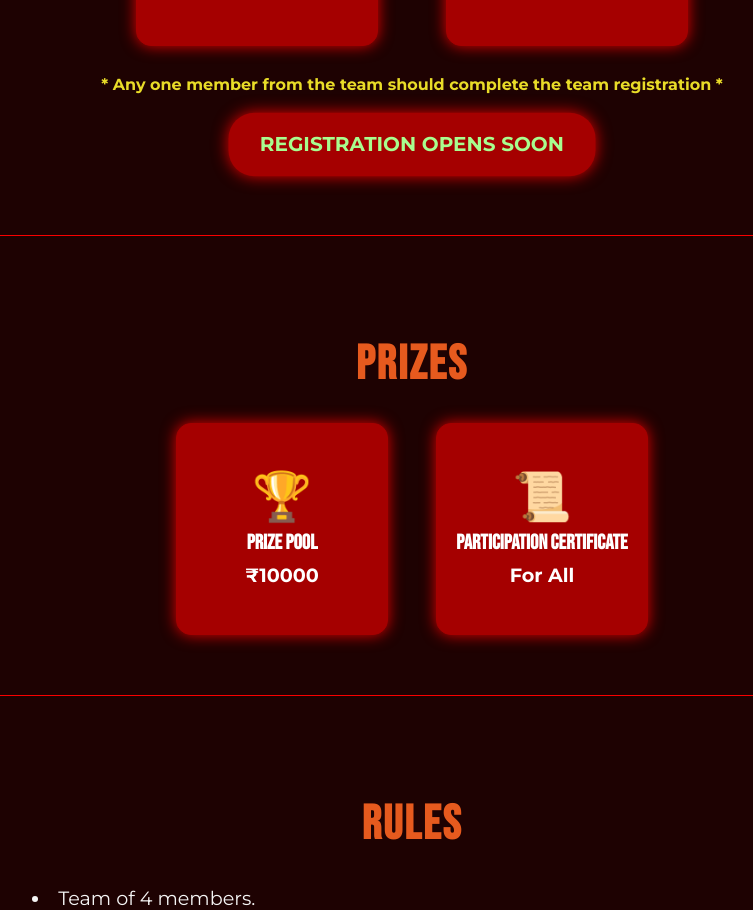
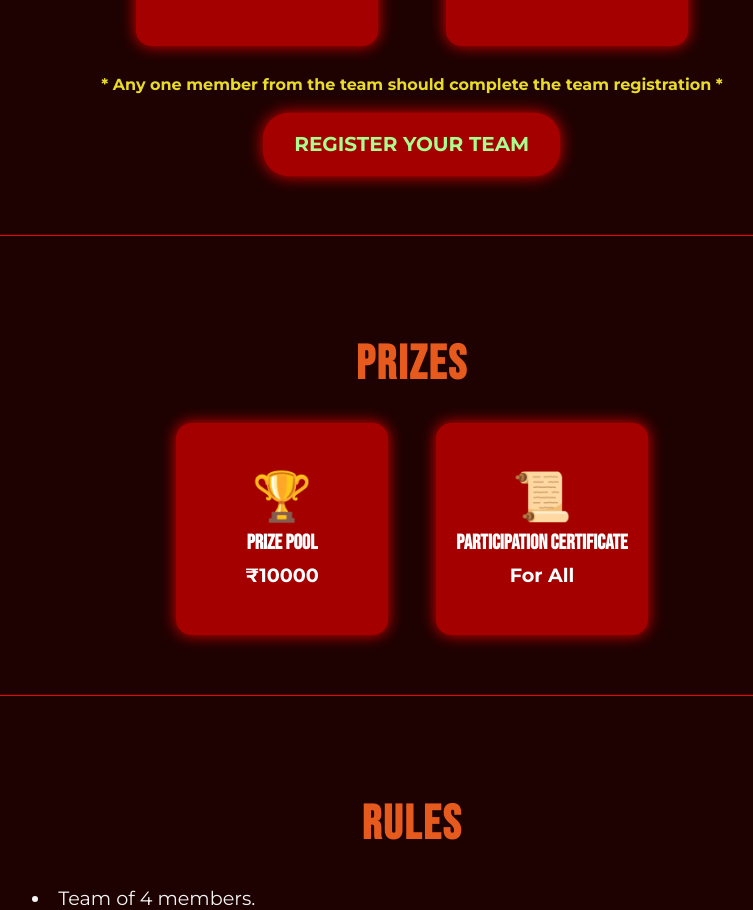
Before and after one commit to gfgkare/hackheist2025, a React (Create React App) app: page / in a window 1280 px wide. Shown: the part 2047-2957 px from the top of the page, without its empty margins (228-981 px from the left). Built offline with nearby package versions, Linux system fonts and the light colour scheme.

Commit message:
Opening registration

```diff
--- a/src/App.js
+++ b/src/App.js
@@ -78,7 +78,7 @@ function App() {
 
           </div>
           <h3 className="warning-text">* Any one member from the team should complete the team registration *</h3>
-          <a href="#" className="register-button2" style={{marginTop: '1px', display: 'inline-block'}}>REGISTRATION OPENS SOON</a>
+          <a href="https://hack-heist-2025.vercel.app" className="register-button2" style={{marginTop: '1px', display: 'inline-block'}}>REGISTER YOUR TEAM</a>
 
         </div>
       </section>
```
